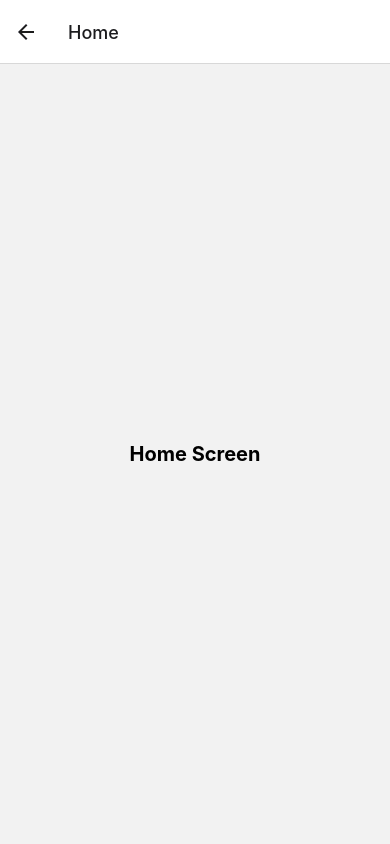
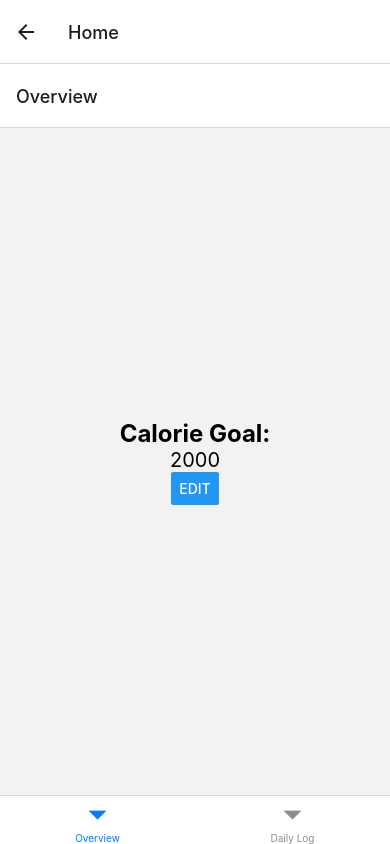
Before and after one commit to asaswaheed/CalorieTrackerApp, a React Native app: screen /Home in a window 390 px wide. Built offline with nearby package versions, Linux system fonts and the light colour scheme.

Commit message:
basic home screen with tabs for overview and daily

```diff
--- a/package.json
+++ b/package.json
@@ -10,6 +10,7 @@
     "test": "jest"
   },
   "dependencies": {
+    "@react-navigation/bottom-tabs": "^6.5.7",
     "@react-navigation/native": "^6.1.6",
     "@react-navigation/stack": "^6.3.16",
     "react": "18.2.0",
--- /dev/null
+++ b/src/screens/DailyLogScreen.js
@@ -0,0 +1,116 @@
+import React from 'react';
+import {View, Text, StyleSheet, TouchableOpacity} from 'react-native';
+
+const DailyLogScreen = ({navigation}) => {
+  const dailyCalories = 2000; // Replace with actual value from AsyncStorage
+  const dailyGoal = 2500; // Replace with the user's daily calorie goal from AsyncStorage
+  const macronutrients = {
+    carbs: 150, // Replace with actual macronutrient data from AsyncStorage
+    protein: 100,
+    fat: 60,
+  };
+  const caloriesLeft = Math.max(dailyGoal - dailyCalories, 0);
+  const mealLogs = {
+    breakfast: 500, // Replace with actual meal log data from AsyncStorage
+    lunch: 800,
+    dinner: 700,
+  };
+
+  return (
+    <View style={styles.container}>
+      <View style={styles.summaryContainer}>
+        <Text style={styles.headerText}>Daily Calorie Intake</Text>
+        <Text style={styles.calorieText}>{dailyCalories} kcal</Text>
+        <Text style={styles.goalText}>Goal: {dailyGoal} kcal</Text>
+        <Text style={styles.goalText}>Calories Left: {caloriesLeft} kcal</Text>
+        <View style={styles.macronutrientContainer}>
+          <Text style={styles.macronutrientText}>Carbs: {macronutrients.carbs} g</Text>
+          <Text style={styles.macronutrientText}>Protein: {macronutrients.protein} g</Text>
+          <Text style={styles.macronutrientText}>Fat: {macronutrients.fat} g</Text>
+        </View>
+      </View>
+
+      <View style={styles.mealContainer}>
+        <View style={styles.mealItem}>
+          <Text style={styles.mealText}>Breakfast - {mealLogs.breakfast} kcal</Text>
+          <TouchableOpacity onPress={() => navigation.navigate('BreakfastLog')}>
+            <Text style={styles.editText}>Edit</Text>
+          </TouchableOpacity>
+        </View>
+        <View style={styles.mealItem}>
+          <Text style={styles.mealText}>Lunch - {mealLogs.lunch} kcal</Text>
+          <TouchableOpacity onPress={() => navigation.navigate('LunchLog')}>
+            <Text style={styles.editText}>Edit</Text>
+          </TouchableOpacity>
+        </View>
+        <View style={styles.mealItem}>
+          <Text style={styles.mealText}>Dinner - {mealLogs.dinner} kcal</Text>
+          <TouchableOpacity onPress={() => navigation.navigate('DinnerLog')}>
+            <Text style={styles.editText}>Edit</Text>
+          </TouchableOpacity>
+        </View>
+      </View>
+    </View>
+  );
+};
+
+const styles = StyleSheet.create({
+  container: {
+    flex: 1,
+    backgroundColor: '#ffffff',
+  },
+  summaryContainer: {
+    flex: 0.25,
+    justifyContent: 'center',
+    alignItems: 'center',
+  },
+  headerText: {
+    fontSize: 24,
+    fontWeight: 'bold',
+    color: '#333',
+    marginBottom: 10,
+  },
+  calorieText: {
+    fontSize: 48,
+    fontWeight: 'bold',
+    color: '#007bff',
+    marginBottom: 10,
+  },
+  goalText: {
+    fontSize: 18,
+    color: '#333',
+    marginBottom: 10,
+  },
+  macronutrientContainer: {
+    flexDirection: 'row',
+    justifyContent: 'space-around',
+    width: '100%',
+    paddingHorizontal: 20,
+  },
+  macronutrientText: {
+    fontSize: 18,
+    color: '#333',
+  },
+  mealContainer: {
+    flex: 0.75,
+    paddingHorizontal: 20,
+  },
+  mealItem: {
+    flexDirection: 'row',
+    justifyContent: 'space-between',
+    alignItems: 'center',
+    borderBottomWidth: 1,
+    borderBottomColor: '#ccc',
+    paddingVertical: 20,
+  },
+  mealText: {
+    fontSize: 20,
+    color: '#333',
+  },
+  editText: {
+    fontSize: 16,
+    color: '#007bff',
+  },
+});
+
+export default DailyLogScreen;
--- a/src/screens/HomeScreen.js
+++ b/src/screens/HomeScreen.js
@@ -1,24 +1,17 @@
 import React from 'react';
-import {View, Text, StyleSheet} from 'react-native';
+import { createBottomTabNavigator } from '@react-navigation/bottom-tabs';
+import OverviewScreen from './OverviewScreen';
+import DailyLogScreen from './DailyLogScreen';
+
+const Tab = createBottomTabNavigator();
 
 const HomeScreen = () => {
   return (
-    <View style={styles.container}>
-      <Text style={styles.text}>Home Screen</Text>
-    </View>
+    <Tab.Navigator>
+      <Tab.Screen name="Overview" component={OverviewScreen} />
+      <Tab.Screen name="Daily Log" component={DailyLogScreen} />
+    </Tab.Navigator>
   );
 };
 
-const styles = StyleSheet.create({
-  container: {
-    flex: 1,
-    justifyContent: 'center',
-    alignItems: 'center',
-  },
-  text: {
-    fontSize: 20,
-    fontWeight: 'bold',
-  },
-});
-
 export default HomeScreen;
--- /dev/null
+++ b/src/screens/OverviewScreen.js
@@ -0,0 +1,62 @@
+import React, { useState } from 'react';
+import { View, Text, TextInput, Button, StyleSheet } from 'react-native';
+
+const OverviewScreen = () => {
+  const [calorieGoal, setCalorieGoal] = useState('2000');
+  const [isEditing, setIsEditing] = useState(false);
+
+  const handleEditGoal = () => {
+    setIsEditing(!isEditing);
+  };
+
+  const handleSaveGoal = () => {
+    setIsEditing(!isEditing);
+    // Save the calorie goal locally, e.g., AsyncStorage
+  };
+
+  return (
+    <View style={styles.container}>
+      <Text style={styles.title}>Calorie Goal:</Text>
+      {isEditing ? (
+        <TextInput
+          style={styles.input}
+          value={calorieGoal}
+          onChangeText={setCalorieGoal}
+          keyboardType="numeric"
+        />
+      ) : (
+        <Text style={styles.goal}>{calorieGoal}</Text>
+      )}
+      <Button
+        title={isEditing ? 'Save' : 'Edit'}
+        onPress={isEditing ? handleSaveGoal : handleEditGoal}
+      />
+    </View>
+  );
+};
+
+const styles = StyleSheet.create({
+  container: {
+    flex: 1,
+    alignItems: 'center',
+    justifyContent: 'center',
+  },
+  title: {
+    fontSize: 24,
+    fontWeight: 'bold',
+  },
+  goal: {
+    fontSize: 20,
+  },
+  input: {
+    borderWidth: 1,
+    borderColor: 'gray',
+    borderRadius: 5,
+    width: '40%',
+    textAlign: 'center',
+    fontSize: 20,
+    paddingHorizontal: 5,
+  },
+});
+
+export default OverviewScreen;
```
Also changed, not shown: App.tsx (+2 -9 lines), 1 other file (tests, documents, lock files or other folders).
